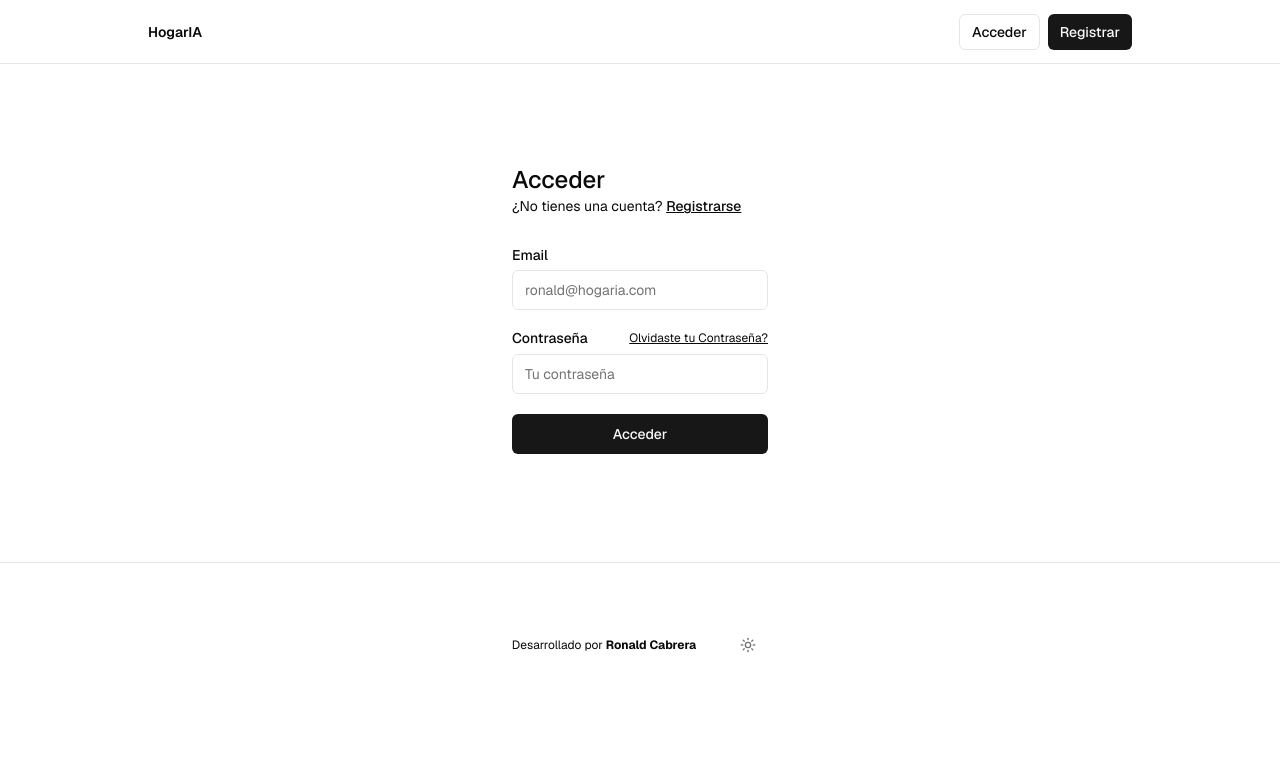
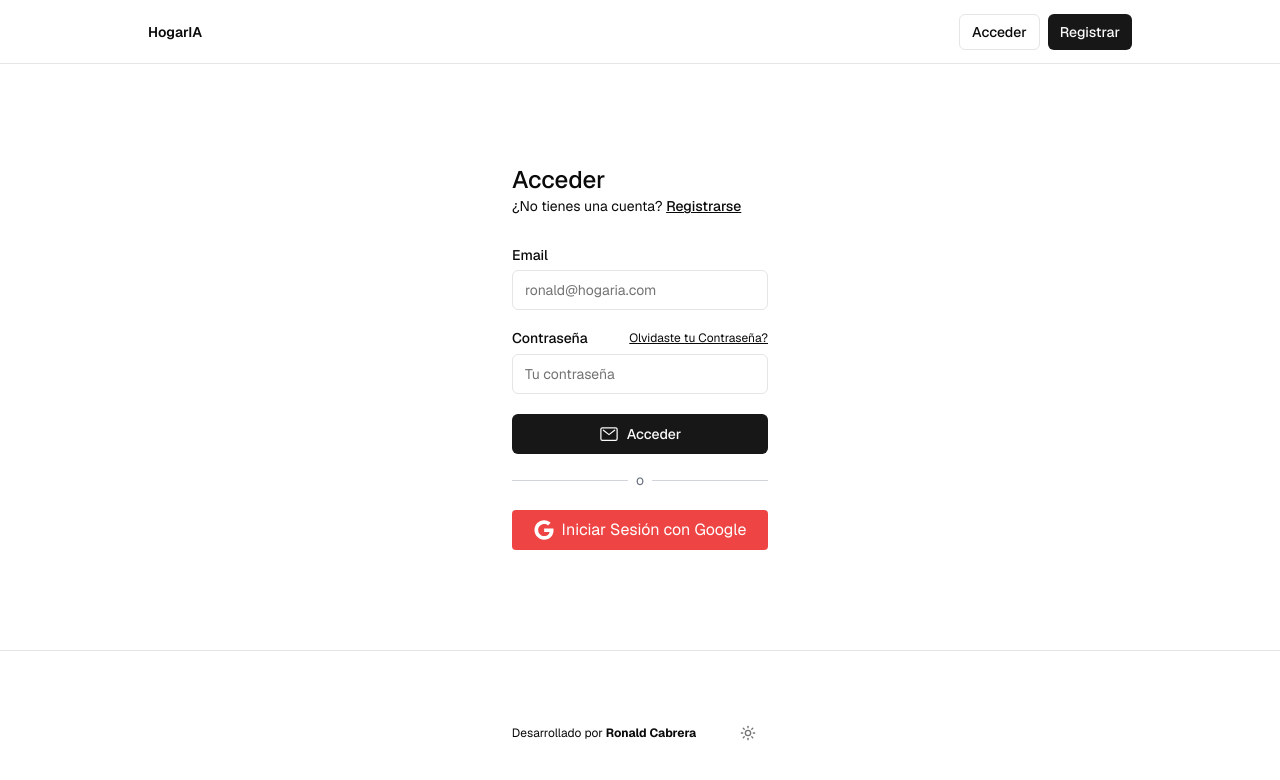
Before and after one commit to rhcabrerag-98/hogar-ia, a Next.js app: page /sign-in in a window 1280 px wide. Shown: the top 780 px of the page. Built offline with nearby package versions, Linux system fonts and the light colour scheme; no server answers.

Commit message:
b.1 [Supabase Auth Email + Google]
Se agregaron las dos autenticaciones de Email y Google (OAuth)

```diff
--- a/app/(auth-pages)/sign-in/page.tsx
+++ b/app/(auth-pages)/sign-in/page.tsx
@@ -1,12 +1,15 @@
-import { signInAction } from "@/app/actions";
+import { handleGoogleSignIn, signInAction } from "@/app/actions";
 import { FormMessage, Message } from "@/components/form-message";
 import { SubmitButton } from "@/components/submit-button";
 import { Input } from "@/components/ui/input";
 import { Label } from "@/components/ui/label";
 import Link from "next/link";
+import { FaGoogle } from "react-icons/fa";
+import { IoMailOutline } from "react-icons/io5";
 
 export default async function Login(props: { searchParams: Promise<Message> }) {
   const searchParams = await props.searchParams;
+
   return (
     <form className="flex-1 flex flex-col min-w-64">
       <h1 className="text-2xl font-medium">Acceder</h1>
@@ -35,12 +38,31 @@ export default async function Login(props: { searchParams: Promise<Message> }) {
           required
         />
         <SubmitButton
+          className="px-4 py-2 flex items-center justify-center gap-2"
           pendingText="Iniciando Sesión..."
           formAction={signInAction}
         >
+          <IoMailOutline className="text-xl" />
           Acceder
         </SubmitButton>
         <FormMessage message={searchParams} />
+
+        {/* Separador */}
+        <div className="flex items-center">
+          <hr className="flex-grow border-t border-gray-300" />
+          <span className="px-2 text-gray-500 text-sm">o</span>
+          <hr className="flex-grow border-t border-gray-300" />
+        </div>
+
+        {/* Botón para iniciar sesión con Google */}
+        <button
+          type="button"
+          onClick={handleGoogleSignIn}
+          className="mt-3 px-4 py-2 bg-red-500 text-white rounded hover:bg-red-600 flex items-center justify-center gap-2"
+        >
+          <FaGoogle className="text-xl" />
+          Iniciar Sesión con Google
+        </button>
       </div>
     </form>
   );
--- a/app/(auth-pages)/sign-up/page.tsx
+++ b/app/(auth-pages)/sign-up/page.tsx
@@ -4,6 +4,7 @@ import { SubmitButton } from "@/components/submit-button";
 import { Input } from "@/components/ui/input";
 import { Label } from "@/components/ui/label";
 import Link from "next/link";
+import { FaUserPlus } from "react-icons/fa6";
 
 export default async function Signup(props: {
   searchParams: Promise<Message>;
@@ -38,7 +39,12 @@ export default async function Signup(props: {
             minLength={6}
             required
           />
-          <SubmitButton formAction={signUpAction} pendingText="Registrándote...">
+          <SubmitButton
+            formAction={signUpAction}
+            className="px-4 py-2 flex items-center justify-center gap-2"
+            pendingText="Registrándote..."
+          >
+            <FaUserPlus className="text-xl"/>
             Registrarse
           </SubmitButton>
           <FormMessage message={searchParams} />
--- a/app/actions.ts
+++ b/app/actions.ts
@@ -48,6 +48,10 @@ export const signInAction = async (formData: FormData) => {
     email,
     password,
   });
+
+  supabase.auth.signInWithOAuth({
+  provider: 'google',
+})
 
   if (error) {
     return encodedRedirect("error", "/sign-in", error.message);
@@ -132,3 +136,18 @@ export const signOutAction = async () => {
   await supabase.auth.signOut();
   return redirect("/sign-in");
 };
+
+export const handleGoogleSignIn = async () => {
+  const supabase = await createClient();
+  const origin = (await headers()).get("origin");
+  const { data, error } = await supabase.auth.signInWithOAuth({
+    provider: 'google',
+    options: { redirectTo: `${origin}/auth/callback` },
+  });
+  if (data.url) {
+    redirect(data.url); // use the redirect API for your server framework
+  }
+  if (error) {
+    console.error(error);
+  }
+};
--- a/package.json
+++ b/package.json
@@ -20,7 +20,8 @@
     "next-themes": "^0.4.3",
     "prettier": "^3.3.3",
     "react": "19.0.0",
-    "react-dom": "19.0.0"
+    "react-dom": "19.0.0",
+    "react-icons": "^5.4.0"
   },
   "devDependencies": {
     "@types/node": "22.10.2",
```
Also changed, not shown: 2 other files (tests, documents, lock files or other folders).
